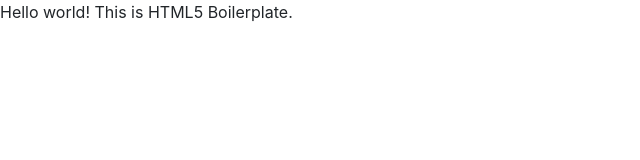
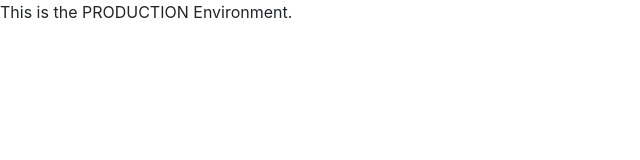
Before and after one commit to JacintoCanek/webtraining-git, a website built with Parcel: page index.html in a window 1280 px wide. Shown: the full height of the page, 0-640 px from the left. Built offline with nearby package versions, Linux system fonts and the light colour scheme.

Commit message:
iniciando el ambiente de PRODUCCION

```diff
--- a/index.html
+++ b/index.html
@@ -32,7 +32,7 @@
 <body>
 
   <!-- Add your site or application content here -->
-  <p>Hello world! This is HTML5 Boilerplate.</p>
+  <p>This is the PRODUCTION Environment.</p>
   <script src="js/vendor/modernizr-3.11.2.min.js"></script>
   <script src="js/plugins.js"></script>
   <script src="js/main.js"></script>
```
